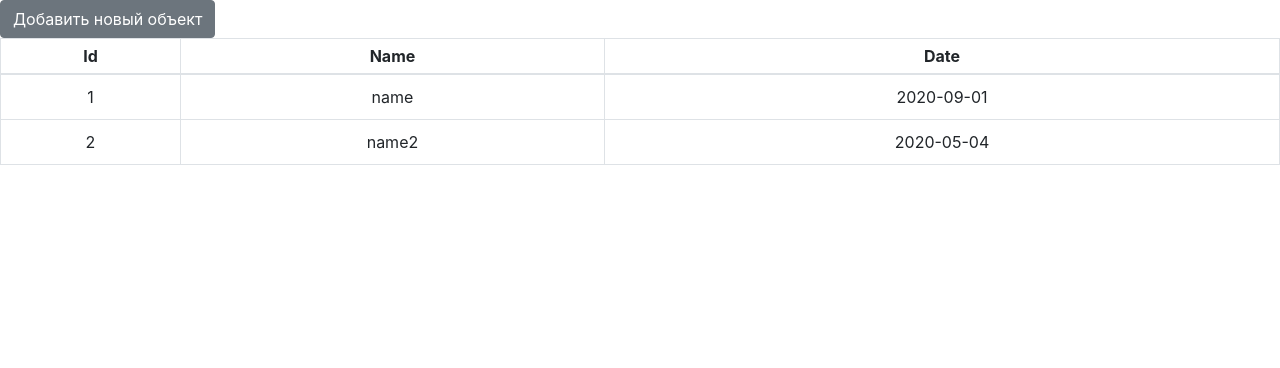
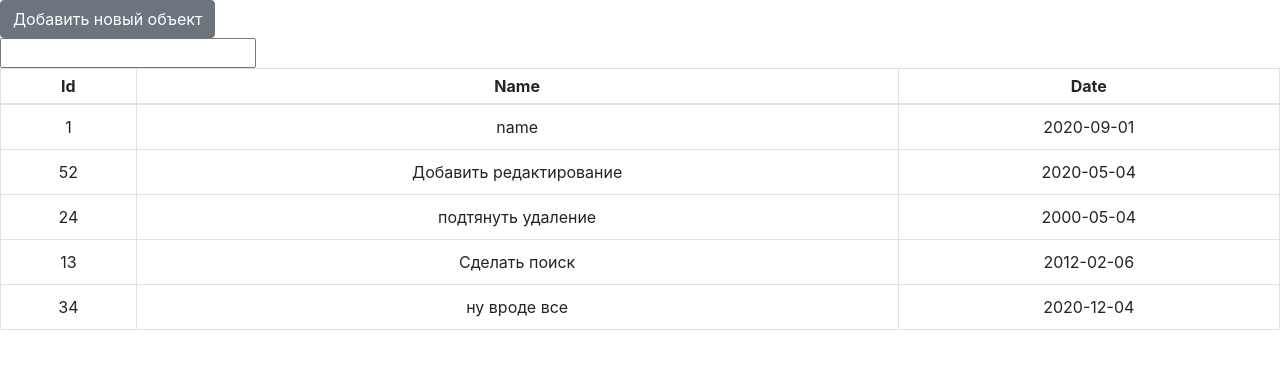
Before and after one commit to KlerKpn/gomobile_table, a React (Create React App) app: page / in a window 1280 px wide. Shown: the top 368 px of the page. Built offline with nearby package versions, Linux system fonts and the light colour scheme.

Commit message:
Search input

```diff
--- a/src/App.js
+++ b/src/App.js
@@ -1,6 +1,7 @@
 import React, {Component} from 'react';
 import Table from './components/Table/Table'
 import AddForm from './components/AddForm/AddForm'
+import Search from './components/Search/Search'
 
 class App extends Component{
   constructor(props){
@@ -8,13 +9,25 @@ class App extends Component{
     this.state={
       data:[
         {id: 1, name:'name',date: '2020-09-01'},
-        {id: 2, name:'name2',date:'2020-05-04'},
+        {id: 52, name:'Добавить редактирование',date:'2020-05-04'},
+        {id: 24, name:'подтянуть удаление',date:'2000-05-04'},
+        {id: 13, name:'Cделать поиск',date:'2012-02-06'},
+        {id: 34, name:'ну вроде все',date:'2020-12-04'},
       ],
+      useData:[],
       direction:{
         id: 'asc',
         name: 'asc',
         date: 'asc'
       }
+    }
+  }
+
+  componentDidMount = ()=>{
+    try {
+      this.setState({useData: [...this.state.data]})
+    } catch (error) {
+
     }
   }
 
@@ -42,25 +55,44 @@ class App extends Component{
   }
 
   sortBy= async (key)=>{
-    let arrayCopy = [...this.state.data]
+    let arrayCopy = [...this.state.useData]
     await arrayCopy.sort(this.compareBy(key))
-    this.setState({data: arrayCopy})
+    this.setState({useData: arrayCopy})
   }
 
   addItem =(item)=>{
-    let arrayCopy = [...this.state.data]
+    let arrayCopy = [...this.state.useData]
     arrayCopy.unshift(item)
     this.setState({
-      data:arrayCopy
+      useData:arrayCopy
     })
+  }
+
+  handleSearch = (event)=>{
+    const value = event.toLowerCase()
+    let arrayCopy = [...this.state.data]
+    let items =[]
+
+    let arrayFilter = arrayCopy.filter(el => {
+      for(let i in el){
+        if(el[i].toString().toLowerCase().includes(value)){
+          return items.push(el)
+        }
+      }
+      return 0
+    })
+    this.setState({useData: arrayFilter})
   }
 
   render(){
     return(
       <div>
        <AddForm submit={item => this.addItem(item)}/>
+        <Search
+          handleSearch ={this.handleSearch}
+        />
         <Table
-          data={this.state.data}
+          data={this.state.useData}
           sortBy={this.sortBy}
         />
       </div>
--- /dev/null
+++ b/src/components/Search/Search.js
@@ -0,0 +1,13 @@
+import React, { Component } from 'react'
+
+class Search extends Component{
+    render(){
+        return(
+            <div>
+                <input onChange={event => this.props.handleSearch(event.target.value)}/>
+            </div>
+        )
+    }
+}
+
+export default Search
--- a/src/components/Table/Table.js
+++ b/src/components/Table/Table.js
@@ -1,5 +1,6 @@
 import React from 'react'
 import classes from './Table.module.scss'
+
 
 const Table = props =>{
     return(
@@ -14,7 +15,7 @@ const Table = props =>{
             <tbody>
                 {props.data.map((row, index)=>{
                     return(
-                        <tr key={index} className={classes.Tr}>
+                        <tr key={index} className={classes.Tr} >
                             <td>{row.id}</td>
                             <td>{row.name}</td>
                             <td>{row.date}</td>
```
